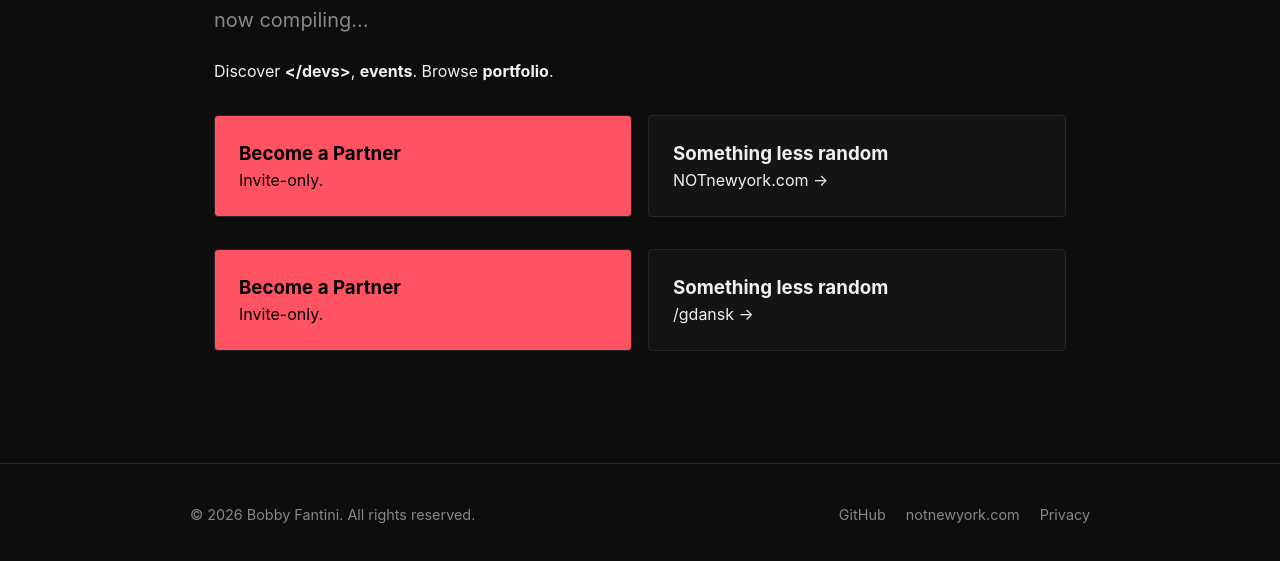
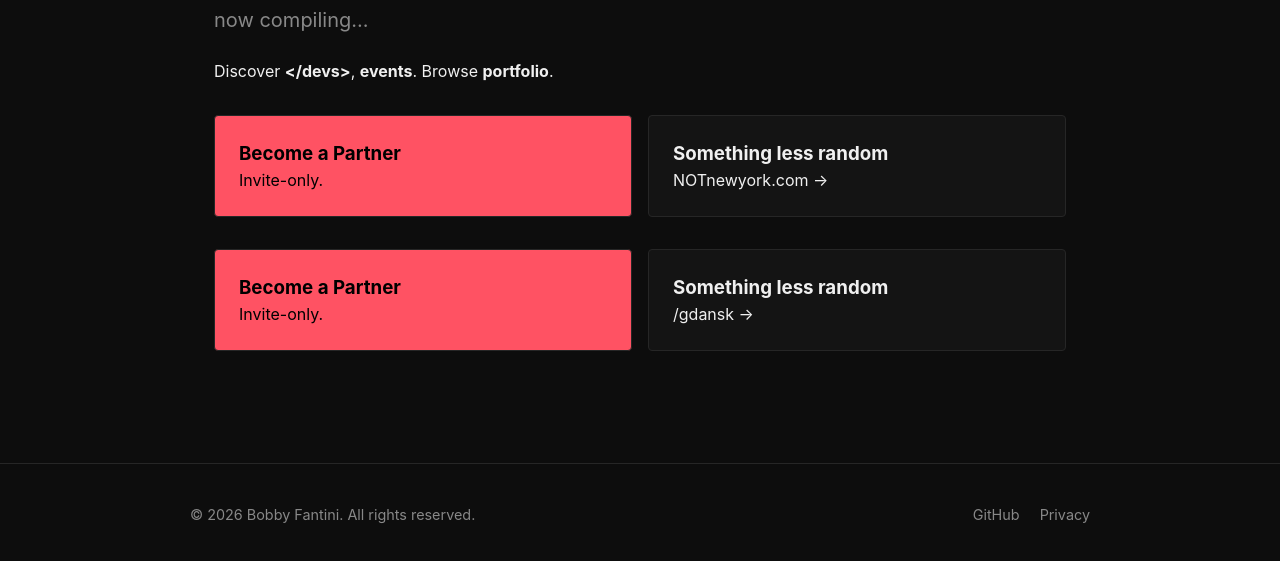
Before and after one commit to rvfpl/rvfpl.github.io, a plain HTML site: page index.html in a window 1280 px wide. Shown: the part 261-822 px from the top of the page. Drawn offline with nearby package versions, Linux system fonts and the light colour scheme.

Commit message:
Remove notnewyork.com link from footer
Removed link to notnewyork.com from footer.

```diff
--- a/index.html
+++ b/index.html
@@ -487,7 +487,7 @@
         </p>
         <nav class="footer-links" aria-label="Footer Navigation">
             <a href="https://github.com/rvfpl" target="_blank" class="footer-link">GitHub</a>
-            <a href="https://notnewyork.com" target="_blank" class="footer-link">notnewyork.com</a>
+
             <a href="#privacy" class="footer-link">Privacy</a>
         </nav>
     </div>
```
